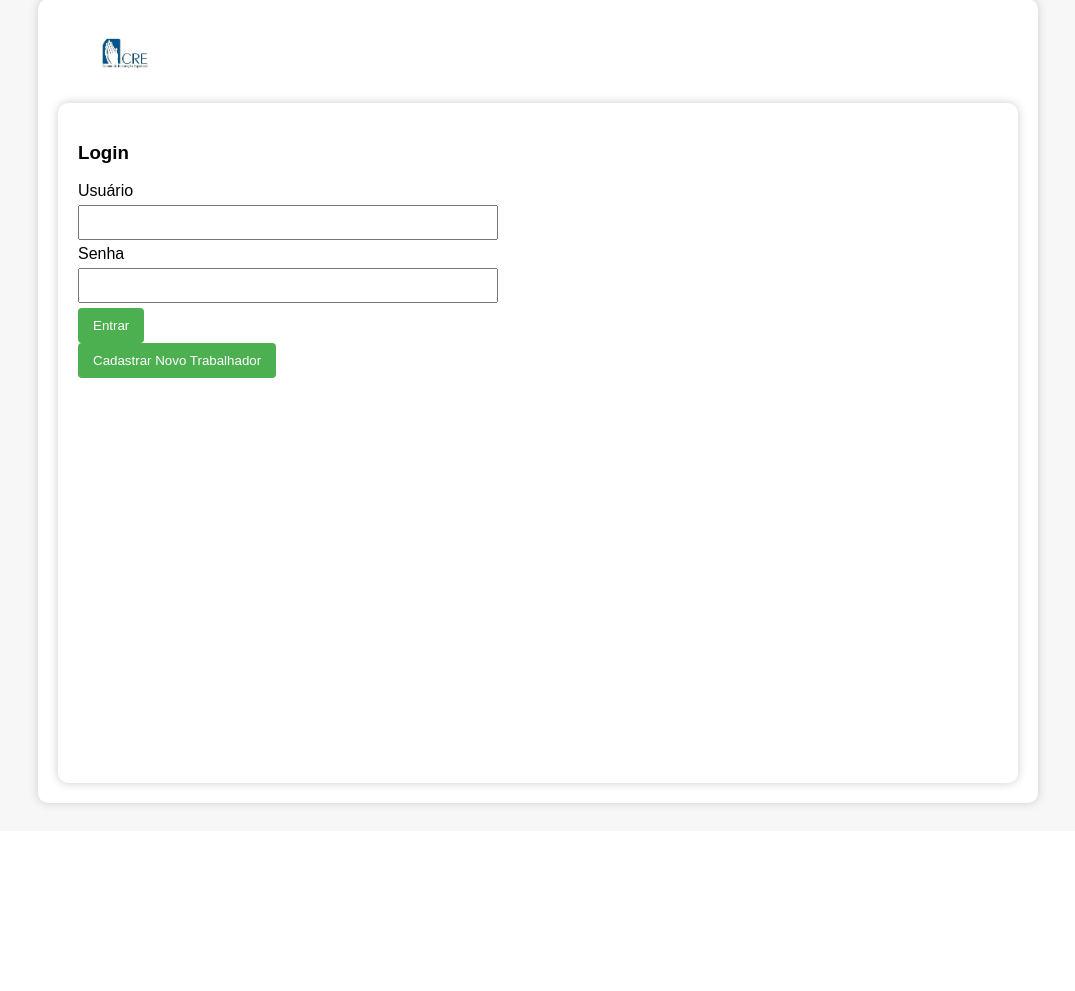
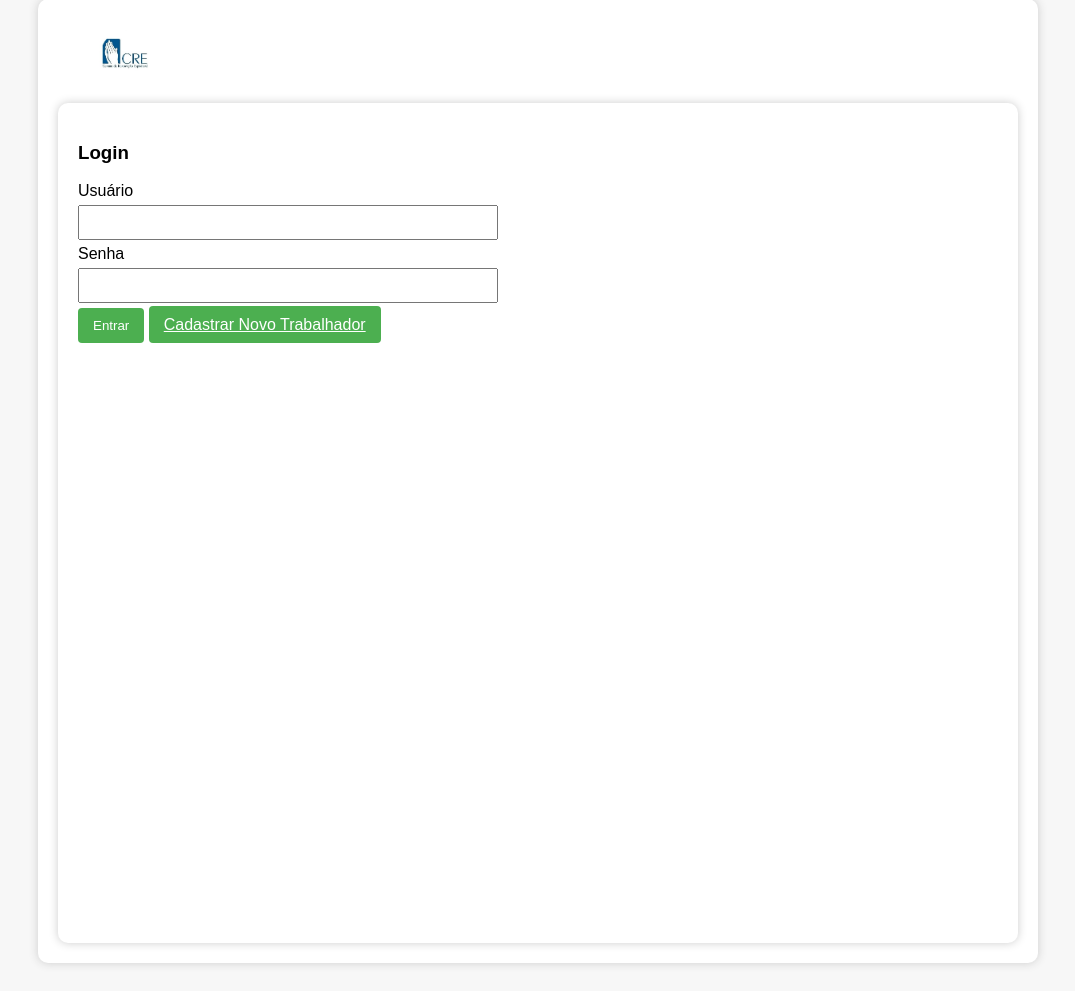
Before and after one commit to rdfranca/centro-espirita-app, a Flask app: template templates/login.html in a window 1280 px wide. Shown: the part 29-1020 px from the top of the page, without its empty margins (102-1177 px from the left). Before the commit the page ends 838 px from the top, so only its background shows below. Run offline with Flask 3, Linux system fonts and the light colour scheme; the template is opened without the code that fills it, so the values that code supplies are empty; some libraries are stand-ins or nearby versions.

Commit message:
ajuste tela de logn

```diff
--- a/templates/login.html
+++ b/templates/login.html
@@ -1,6 +1,6 @@
 {% extends "base.html" %}
 {% block content %}
-<div class="container d-flex justify-content-center align-items-center" style="min-height: 80vh;">
+<div class="container d-flex justify-content-center align-items-center" style="min-height: 100vh;">
     <div class="card shadow p-4" style="width: 100%; max-width: 400px;">
         <h3 class="text-center mb-4">Login</h3>
         <form method="post" action="/login">
@@ -12,15 +12,11 @@
                 <label for="password" class="form-label">Senha</label>
                 <input type="password" class="form-control" id="password" name="password" required>
             </div>
-            <div class="d-grid">
+            <div class="d-grid gap-2">
                 <button type="submit" class="btn btn-primary">Entrar</button>
+                <a href="/cadastrar" class="btn btn-outline-secondary">Cadastrar Novo Trabalhador</a>
             </div>
         </form>
-        <div class="text-center mt-3">
-            <form action="/cadastrar">
-                <button type="submit" class="btn btn-link">Cadastrar Novo Trabalhador</button>
-            </form>
-        </div>
     </div>
 </div>
 {% endblock %}
```
